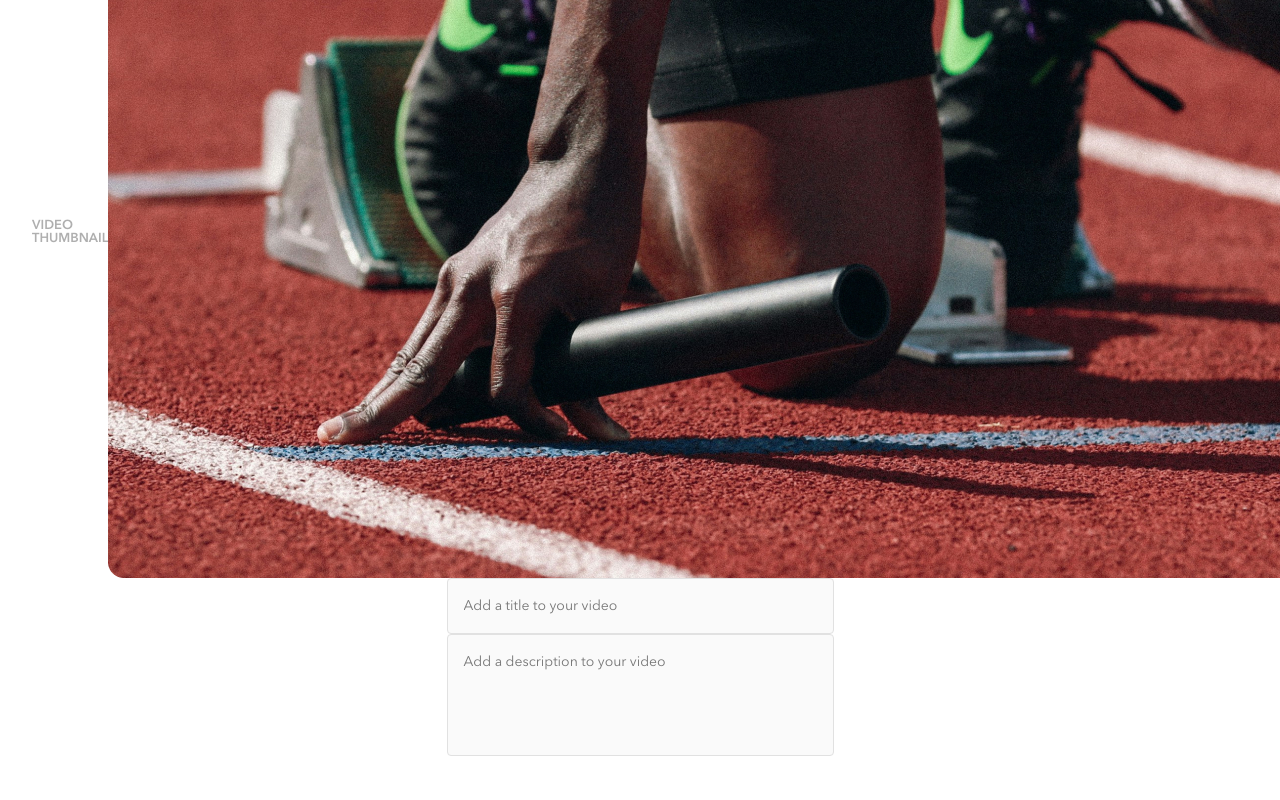
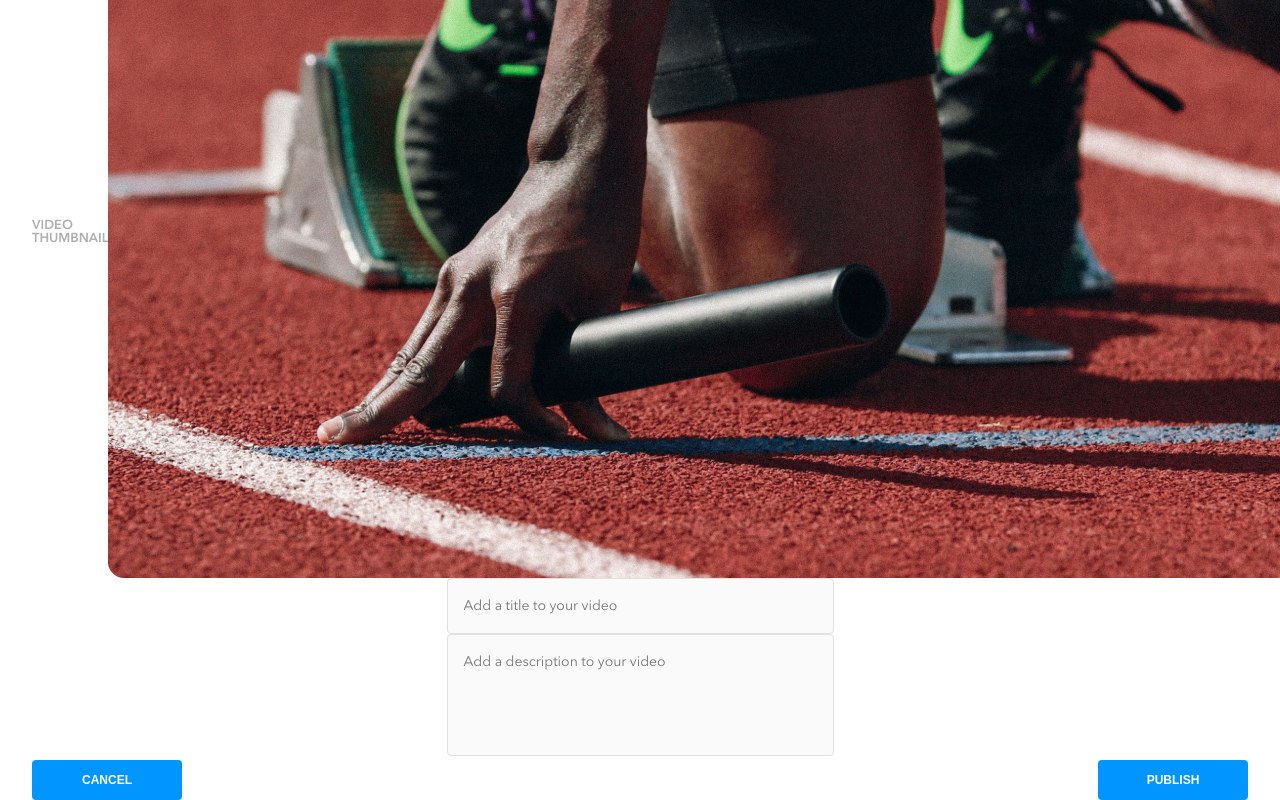
Before and after one commit to silvhua-Lighthouse/silvia-hua-brainflix, a React (Vite) app: page /upload in a window 1280 px wide. Shown: the part 214-1014 px from the top of the page. Before the commit the page ends 974 px from the top, so only its background shows below. Built offline with nearby package versions, Linux system fonts and the light colour scheme; no server answers.

Commit message:
pass buttonProps to Button()

```diff
--- a/src/pages/VideoUpload/VideoUpload.jsx
+++ b/src/pages/VideoUpload/VideoUpload.jsx
@@ -20,6 +20,16 @@ const VideoUpload = () => {
     type:"textarea",
     rows:"4"
   }
+  const buttonPropsReset = {
+    className: "upload__button--cancel",
+    innerText: "Cancel",
+    type: "reset"
+  }
+  const buttonPropsSubmit = {
+    className: "upload__button--publish",
+    innerText: "Publish",
+    type: "submit"
+  }
   return (
     <section>
       <h1 className="upload__title">Upload Video</h1>
@@ -36,14 +46,8 @@ const VideoUpload = () => {
         <FormField inputProps={inputPropsDescription} />
       </form>
       <div className="upload__buttons-container">
-        {/* <Button
-          className="upload__button--cancel"
-          type="reset"
-        />
-        <Button
-          className="upload__button--publish"
-          type="submit"
-        /> */}
+        <Button buttonProps={buttonPropsReset} />
+        <Button buttonProps={buttonPropsSubmit} />
       </div>
     </section>
   )
```
